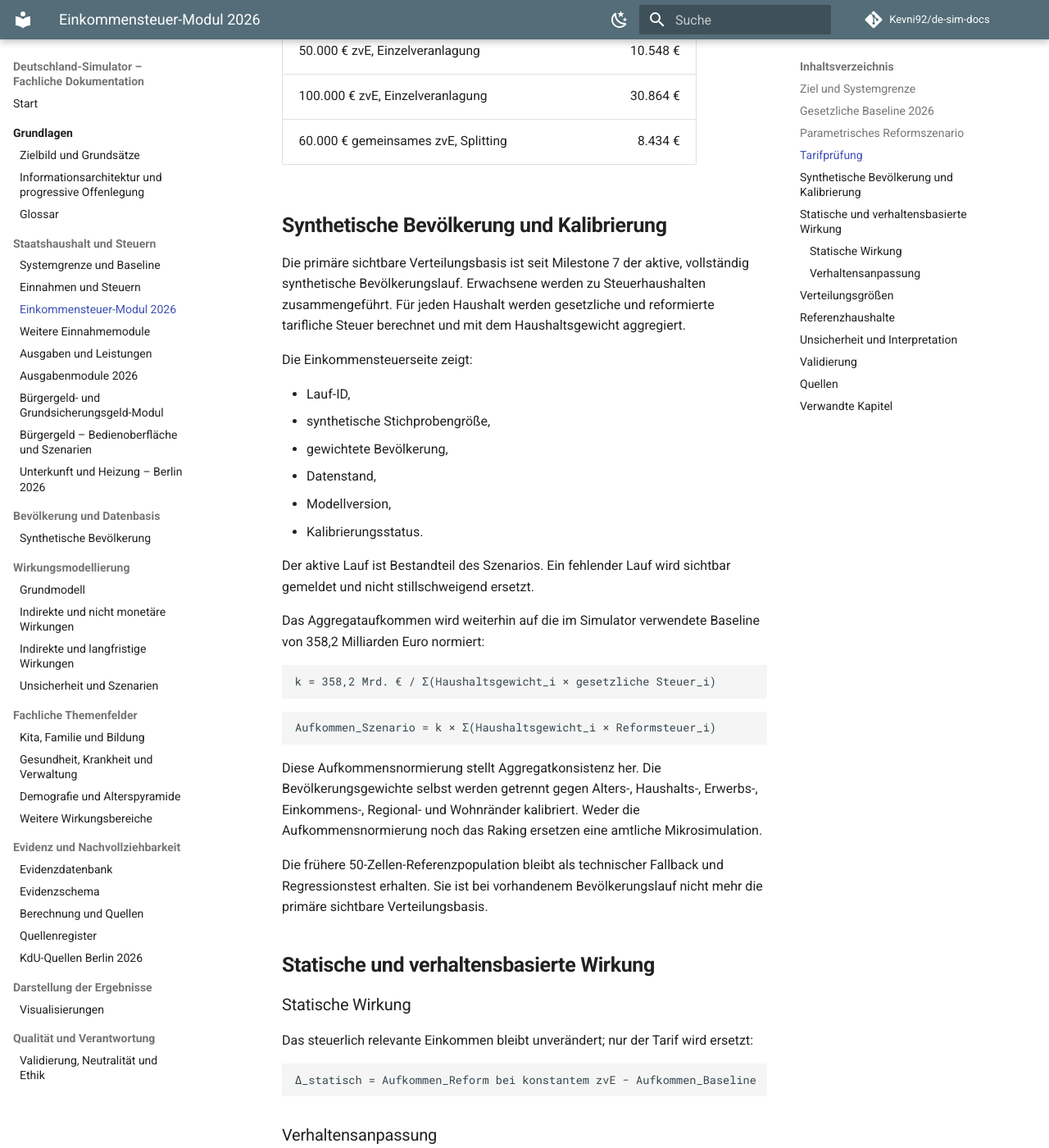
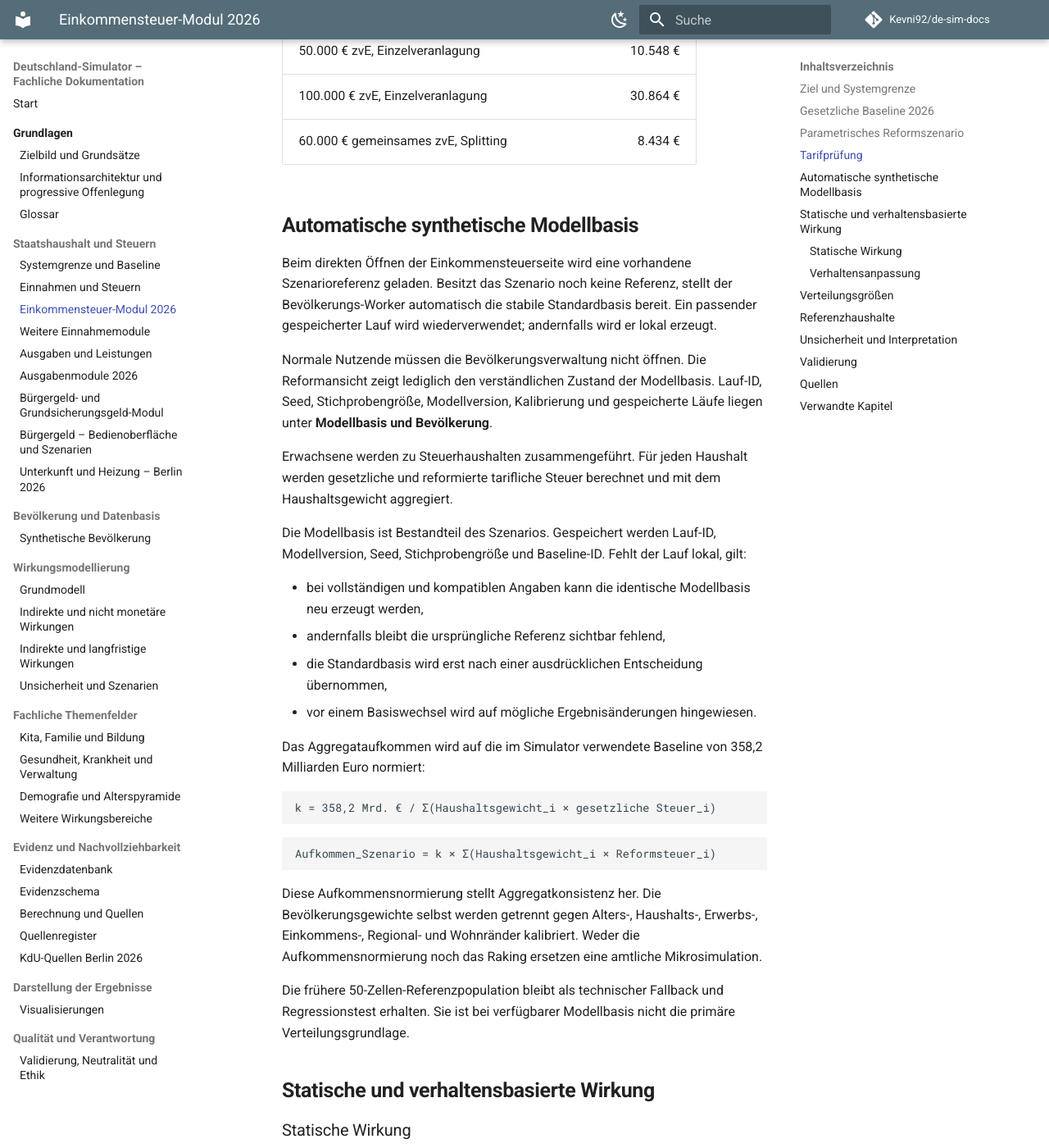
Before and after one commit to Kevni92/de-sim-docs, an MkDocs documentation site: the page built from docs/02-fiskal/einkommensteuer-modul.md, in a window 1280 px wide and 1400 px high, scrolled down 2127 px. Shown: the whole window at 82% size. Built offline with MkDocs 1.6.1 and Material for MkDocs 9.7.7, drawn with Linux system fonts in a browser that asks for light colours; comment, search, counter and statistics services are not loaded; some of the changed text lies outside the part shown.

Commit message:
docs: automatische Modellbasis im Einkommensteuermodul erklären

````diff
--- a/docs/02-fiskal/einkommensteuer-modul.md
+++ b/docs/02-fiskal/einkommensteuer-modul.md
@@ -1,15 +1,15 @@
 ---
 title: Einkommensteuer-Modul 2026
-summary: Gesetzliche Tarifbaseline, synthetische Bevölkerungsaggregation, Reformszenarien und Grenzen des Einkommensteuer-Moduls.
-status: Implementiert 1.1
-last_updated: 2026-07-13
+summary: Gesetzliche Tarifbaseline, automatische synthetische Modellbasis, Reformszenarien und Grenzen des Einkommensteuer-Moduls.
+status: Implementiert 1.2
+last_updated: 2026-07-14
 ---
 
 # Einkommensteuer-Modul 2026
 
 ## Ziel und Systemgrenze
 
-Das Einkommensteuer-Modul verbindet den gesetzlichen Tarifkern mit der aktiven synthetischen Bevölkerung. Eine Änderung der Tarifparameter aktualisiert konsistent:
+Das Einkommensteuer-Modul verbindet den gesetzlichen Tarifkern mit der automatisch bereitgestellten synthetischen Modellbasis. Eine Änderung der Tarifparameter aktualisiert konsistent:
 
 - die tarifliche Einkommensteuer eines frei wählbaren Referenzfalls,
 - das aggregierte Einkommensteueraufkommen,
@@ -63,22 +63,22 @@ Referenzwerte der automatisierten Validierung:
 | 100.000 € zvE, Einzelveranlagung | 30.864 € |
 | 60.000 € gemeinsames zvE, Splitting | 8.434 € |
 
-## Synthetische Bevölkerung und Kalibrierung
+## Automatische synthetische Modellbasis
 
-Die primäre sichtbare Verteilungsbasis ist seit Milestone 7 der aktive, vollständig synthetische Bevölkerungslauf. Erwachsene werden zu Steuerhaushalten zusammengeführt. Für jeden Haushalt werden gesetzliche und reformierte tarifliche Steuer berechnet und mit dem Haushaltsgewicht aggregiert.
+Beim direkten Öffnen der Einkommensteuerseite wird eine vorhandene Szenarioreferenz geladen. Besitzt das Szenario noch keine Referenz, stellt der Bevölkerungs-Worker automatisch die stabile Standardbasis bereit. Ein passender gespeicherter Lauf wird wiederverwendet; andernfalls wird er lokal erzeugt.
 
-Die Einkommensteuerseite zeigt:
+Normale Nutzende müssen die Bevölkerungsverwaltung nicht öffnen. Die Reformansicht zeigt lediglich den verständlichen Zustand der Modellbasis. Lauf-ID, Seed, Stichprobengröße, Modellversion, Kalibrierung und gespeicherte Läufe liegen unter **Modellbasis und Bevölkerung**.
 
-- Lauf-ID,
-- synthetische Stichprobengröße,
-- gewichtete Bevölkerung,
-- Datenstand,
-- Modellversion,
-- Kalibrierungsstatus.
+Erwachsene werden zu Steuerhaushalten zusammengeführt. Für jeden Haushalt werden gesetzliche und reformierte tarifliche Steuer berechnet und mit dem Haushaltsgewicht aggregiert.
 
-Der aktive Lauf ist Bestandteil des Szenarios. Ein fehlender Lauf wird sichtbar gemeldet und nicht stillschweigend ersetzt.
+Die Modellbasis ist Bestandteil des Szenarios. Gespeichert werden Lauf-ID, Modellversion, Seed, Stichprobengröße und Baseline-ID. Fehlt der Lauf lokal, gilt:
 
-Das Aggregataufkommen wird weiterhin auf die im Simulator verwendete Baseline von 358,2 Milliarden Euro normiert:
+- bei vollständigen und kompatiblen Angaben kann die identische Modellbasis neu erzeugt werden,
+- andernfalls bleibt die ursprüngliche Referenz sichtbar fehlend,
+- die Standardbasis wird erst nach einer ausdrücklichen Entscheidung übernommen,
+- vor einem Basiswechsel wird auf mögliche Ergebnisänderungen hingewiesen.
+
+Das Aggregataufkommen wird auf die im Simulator verwendete Baseline von 358,2 Milliarden Euro normiert:
 
 ```text
 k = 358,2 Mrd. € / Σ(Haushaltsgewicht_i × gesetzliche Steuer_i)
@@ -90,7 +90,7 @@ Aufkommen_Szenario = k × Σ(Haushaltsgewicht_i × Reformsteuer_i)
 
 Diese Aufkommensnormierung stellt Aggregatkonsistenz her. Die Bevölkerungsgewichte selbst werden getrennt gegen Alters-, Haushalts-, Erwerbs-, Einkommens-, Regional- und Wohnränder kalibriert. Weder die Aufkommensnormierung noch das Raking ersetzen eine amtliche Mikrosimulation.
 
-Die frühere 50-Zellen-Referenzpopulation bleibt als technischer Fallback und Regressionstest erhalten. Sie ist bei vorhandenem Bevölkerungslauf nicht mehr die primäre sichtbare Verteilungsbasis.
+Die frühere 50-Zellen-Referenzpopulation bleibt als technischer Fallback und Regressionstest erhalten. Sie ist bei verfügbarer Modellbasis nicht die primäre Verteilungsgrundlage.
 
 ## Statische und verhaltensbasierte Wirkung
 
@@ -145,21 +145,13 @@ Diese Profile sind keine Datensätze des aktiven Bevölkerungslaufs, nicht repr
 
 ## Unsicherheit und Interpretation
 
-Die gesetzliche Tarifberechnung ist deterministisch. Unsicherheit entsteht bei:
-
-- synthetischer gemeinsamer Verteilung,
-- Haushalts- und Einkommensgewichtung,
-- Kalibrierung der Randverteilungen,
-- Aufkommensnormierung,
-- vereinfachten steuerlichen Merkmalen,
-- Verhaltenselastizitäten,
-- fehlenden Wechselwirkungen mit Transfers und Sozialbeiträgen.
+Die gesetzliche Tarifberechnung ist deterministisch. Unsicherheit entsteht bei synthetischer gemeinsamer Verteilung, Haushalts- und Einkommensgewichtung, Kalibrierung, Aufkommensnormierung, vereinfachten steuerlichen Merkmalen, Verhaltenselastizitäten und fehlenden Wechselwirkungen mit Transfers und Sozialbeiträgen.
 
 Daher gilt:
 
 - Tarifwerte bekannter Testfälle sind exakt reproduzierbar.
 - Aufkommens- und Verteilungsergebnisse sind Modellrechnungen.
-- Kalibrierungswarnungen und Modellgrenzen bleiben sichtbar.
+- Kalibrierungswarnungen und Modellgrenzen bleiben erreichbar.
 - Verhaltenswerte werden nicht mit der statischen Wirkung vermischt.
 - Regionale Wirkungen bleiben bis zu einer fachlich belastbaren Berechnung als **nicht berechnet** gekennzeichnet.
 
@@ -170,11 +162,12 @@ Automatisch geprüft werden:
 - bekannte Tarifwerte in wesentlichen Tarifzonen,
 - Splitting und Abrundung,
 - unveränderliche gesetzliche Baseline,
-- deterministische Bevölkerung bei gleichem Seed,
+- automatische Bereitstellung und Wiederverwendung der Standardbasis,
+- deterministische Rekonstruktion bei vollständiger Referenz,
+- fehlende und nicht rekonstruierbare Importreferenzen,
 - positive Gewichte und konsistente Haushaltsreferenzen,
-- gewichtete Summen und Kalibrierungsbericht,
 - Reaktion von Aufkommen, Gewinnern, Verlierern und Dezilen auf Tarifänderungen,
-- Wiederherstellung des aktiven Laufs über IndexedDB,
+- Persistenz sowie JSON-Export und -Import,
 - Desktop- und Mobilansicht.
 
 ## Quellen
@@ -182,12 +175,13 @@ Automatisch geprüft werden:
 - [BMF: Berechnung der Einkommensteuer 2026](https://www.bmf-steuerrechner.de/ekst/eingabeformekst.xhtml)
 - [Destatis: Lohn- und Einkommensteuerstatistik](https://genesis.destatis.de/datenbank/online/statistic/73111/details)
 - [BMF: Datensammlung zur Steuerpolitik](https://www.bundesfinanzministerium.de/Content/DE/Downloads/Broschueren_Bestellservice/datensammlung-zur-steuerpolitik-2026.html)
-- [Synthetische Bevölkerung und Haushalte](../03-daten/synthetische-bevoelkerung.md)
+- [Synthetische Bevölkerung und Modellbasis](../03-daten/synthetische-bevoelkerung.md)
 
 ## Verwandte Kapitel
 
+- [Informationsarchitektur und progressive Offenlegung](../01-produkt/informationsarchitektur-und-progressive-offenlegung.md)
 - [Einnahmen und Steuern](einnahmen-und-steuern.md)
-- [Synthetische Bevölkerung](../03-daten/synthetische-bevoelkerung.md)
+- [Synthetische Bevölkerung und Modellbasis](../03-daten/synthetische-bevoelkerung.md)
 - [Unsicherheit und Szenarien](../04-modell/unsicherheit-und-szenarien.md)
 - [Berechnung und Quellen](../06-evidenz/berechnungstransparenz.md)
 - [Validierung, Neutralität und Ethik](../09-governance/validierung-governance-ethik.md)
````
